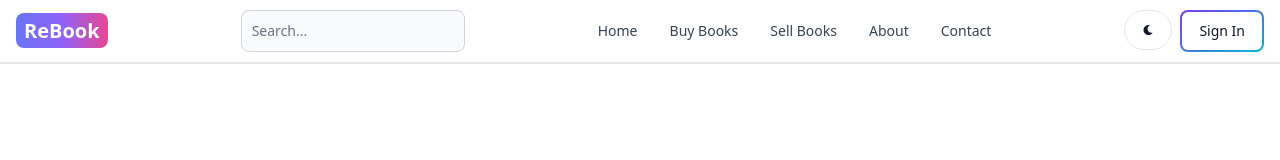
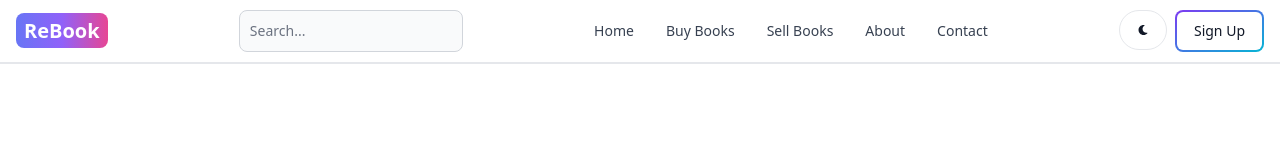
Before and after one commit to aravind-ask/BookStore-MERN, a React (Vite) app in the folder client/: page /sign-in in a window 1280 px wide. Shown: the top 160 px of the page. Built offline with nearby package versions, Linux system fonts and the light colour scheme; no server answers; the HTML template or start-up script is replaced by a standard one.

Commit message:
UI Improvements

```diff
--- a/client/src/components/Header.jsx
+++ b/client/src/components/Header.jsx
@@ -7,7 +7,6 @@ import { useDispatch, useSelector } from "react-redux";
 import { signoutSuccess } from "../redux/user/userSlice";
 import { toggleTheme } from "../redux/theme/themeSlice";
 import { RiShoppingCart2Line } from "react-icons/ri";
-
 
 export default function Header() {
   const path = useLocation().pathname;
@@ -128,9 +127,14 @@ export default function Header() {
             </Dropdown>
           </>
         ) : (
-          <Link to="/sign-in">
+          // <Link to="/sign-in">
+          //   <Button gradientDuoTone="purpleToBlue" outline>
+          //     Sign In
+          //   </Button>
+          // </Link>
+          <Link to={path === "/sign-in" ? "/sign-up" : "/sign-in"}>
             <Button gradientDuoTone="purpleToBlue" outline>
-              Sign In
+              {path === "/sign-in" ? "Sign Up" : "Sign In"}
             </Button>
           </Link>
         )}
```
